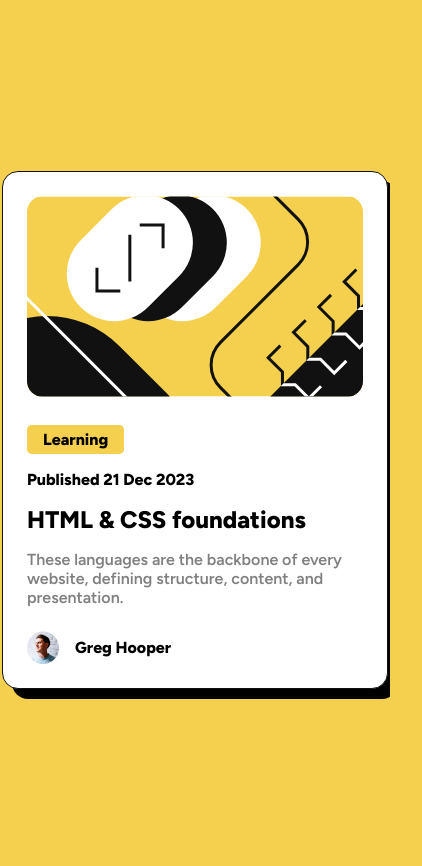
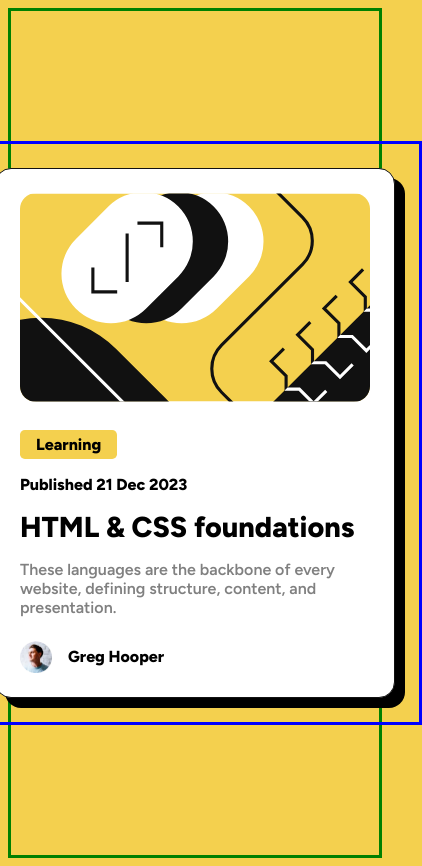
Before and after one commit to xirb22/blog-preview-card-main, a plain HTML site: page index.html in a window 390 px wide. Shown: the whole page, 422 px wide, since content can reach past the window. Drawn offline with Linux system fonts and the light colour scheme.

Commit message:
Attempting to fix horizontal margin on mobile view

```diff
--- a/index.html
+++ b/index.html
@@ -1,14 +1,15 @@
 <!DOCTYPE html>
 <html lang="en">
+
 <head>
   <meta charset="UTF-8">
-  <meta name="viewport" content="width=device-width, initial-scale=1.0"> <!-- displays site properly based on user's device -->
+  <meta name="viewport" content="width=device-width, initial-scale=1.0">
+  <!-- displays site properly based on user's device -->
 
   <link rel="icon" type="image/png" sizes="32x32" href="./assets/images/favicon-32x32.png">
 
   <title>Frontend Mentor | Blog preview card</title>
 
-  <!-- Feel free to remove these styles or customise in your own stylesheet 👍 -->
   <style>
     /* TODO Use local ttf font */
     @import url("https://fonts.googleapis.com/css2?family=Figtree:wght@600;800&display=swap");
@@ -21,11 +22,17 @@
       --clr-black: hsl(0, 0%, 7%);
     }
 
+    /* * {
+      border: 3px solid red;
+    } */
+
 
     body {
 
+
       display: flex;
       min-height: 100vh;
+
       flex-direction: column;
       align-items: center;
       justify-content: center;
@@ -35,12 +42,22 @@
       font-family: 'Figtree', sans-serif;
       font-size: 16px;
       font-weight: 600;
+
+      border: 3px solid green;
     }
 
     .card-wrapper {
 
+      border: 3px solid blue;
+
+
+    }
+
+    .card {
+
+      margin: 1.5rem;
+
       width: min-content;
-
       background-color: var(--clr-white);
 
       border: 1px solid var(--clr-black);
@@ -52,6 +69,7 @@
 
       margin: 1.5rem;
       border-radius: 1rem;
+      width: 350px;
     }
 
     .tag {
@@ -79,6 +97,7 @@
     .title {
 
       margin: 1rem 1.5rem;
+      font-size: 1.8rem;
       font-weight: 800;
     }
 
@@ -109,7 +128,6 @@
     .profile-picture {
       width: 2rem;
     }
-
   </style>
 
 </head>
@@ -117,6 +135,7 @@
 <body>
 
   <div class="card-wrapper">
+    <div class="card">
       <img src="assets\images\illustration-article.svg" alt="" class="illustration" />
 
       <p class="tag">
@@ -127,7 +146,7 @@
         Published 21 Dec 2023
       </p>
 
-    <h2 class="title">HTML & CSS foundations</h2>
+      <h1 class="title">HTML & CSS foundations</h1>
 
 
       <p class="description">
@@ -138,6 +157,7 @@
         <img src="assets\images\image-avatar.webp" alt="" class="profile-picture">
         Greg Hooper
       </div>
+    </div>
 
   </div>
 
```
Lines whose indentation alone changed are shown as unchanged.
